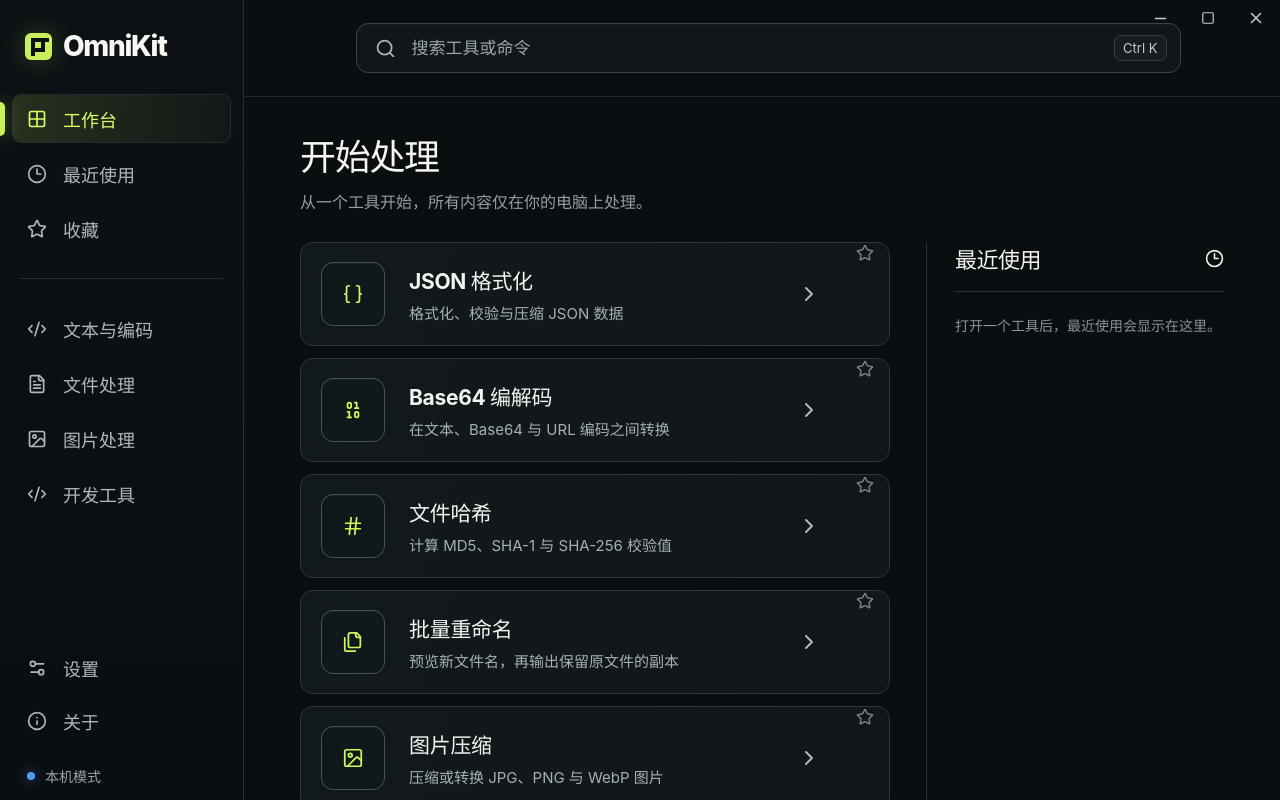
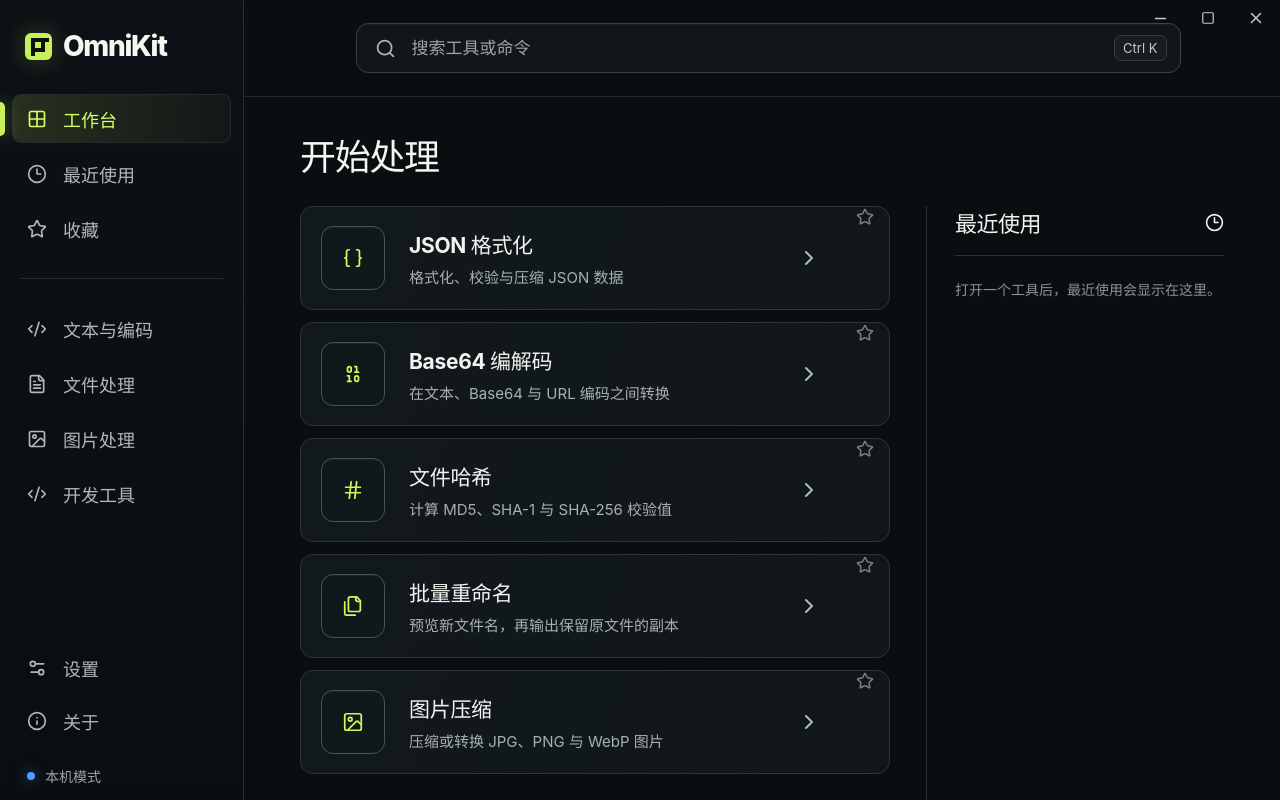
Before and after one commit to kanne-lu/OmniKit, a React (Vite) app: page / in a window 1280 px wide. Built offline with nearby package versions, Linux system fonts and the light colour scheme.

Commit message:
fix: align workbench copy with visual spec

```diff
--- a/src/components/ToolHome.tsx
+++ b/src/components/ToolHome.tsx
@@ -17,7 +17,6 @@ export function ToolHome({ tools, recent, favorites, onOpenTool, onToggleFavorit
       <div className="home-heading">
         <div>
           <h1>开始处理</h1>
-          <p>从一个工具开始，所有内容仅在你的电脑上处理。</p>
         </div>
       </div>
 
```
